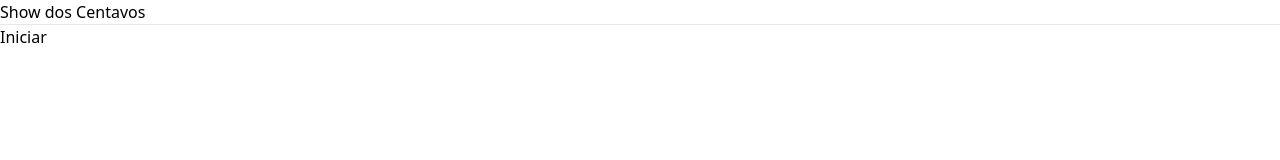
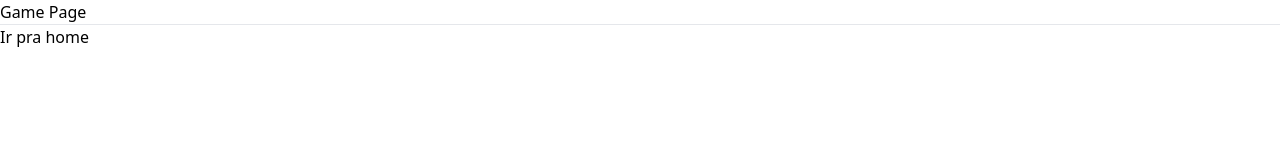
Before and after one commit to brunogimenes/show-dos-centavos, a React (Vite) app: page /game in a window 1280 px wide. Shown: the top 160 px of the page. Built offline with nearby package versions, Linux system fonts and the light colour scheme.

Commit message:
added router

```diff
--- a/package.json
+++ b/package.json
@@ -12,7 +12,8 @@
   },
   "dependencies": {
     "react": "^18.3.1",
-    "react-dom": "^18.3.1"
+    "react-dom": "^18.3.1",
+    "react-router": "^7.1.1"
   },
   "devDependencies": {
     "@eslint/js": "^9.17.0",
--- /dev/null
+++ b/src/game/GamePage.tsx
@@ -0,0 +1,15 @@
+import { useNavigate } from 'react-router';
+import { Button } from '../shared/components/Button'
+import { Screen } from '../shared/components/Screen'
+
+export const GamePage = () => {
+    const naviate = useNavigate();
+    return <Screen>
+        <h1>Game Page</h1>
+        <hr />
+
+        <Button onClick={() => {
+            naviate('/');
+        }}>Ir pra home</Button>
+    </Screen>
+}
--- a/src/home/HomePage.tsx
+++ b/src/home/HomePage.tsx
@@ -1,12 +1,20 @@
+import { useNavigate } from 'react-router';
 import { Button } from '../shared/components/Button';
 import { Screen } from '../shared/components/Screen';
 
 export const HomePage = () => {
+
+    const navigate = useNavigate();
+
     return <Screen>
         <div className="text-center">
             <h1 className="text-gray-900 text-2xl text-center">Show dos Centavos</h1>
             <hr className="my-4" />
-            <Button>
+            <Button onClick={() => {
+                console.log('Iniciar');
+                // navegue para a tela do jogo
+                navigate('/game');
+            }}>
                 Iniciar
             </Button>
         </div>
--- a/src/main.tsx
+++ b/src/main.tsx
@@ -1,10 +1,17 @@
 import { StrictMode } from 'react'
 import { createRoot } from 'react-dom/client'
 import { HomePage } from './home/HomePage'
+import { BrowserRouter, Route, Routes } from "react-router";
 import './index.css';
+import { GamePage } from './game/GamePage';
 
 createRoot(document.getElementById('root')!).render(
   <StrictMode>
-    <HomePage />
+    <BrowserRouter>
+      <Routes>
+        <Route path="/" element={<HomePage />} />
+        <Route path="/game" element={<GamePage />} />
+      </Routes>
+    </BrowserRouter>
   </StrictMode>,
 )
```
Also changed, not shown: 1 other file (tests, documents, lock files or other folders).
